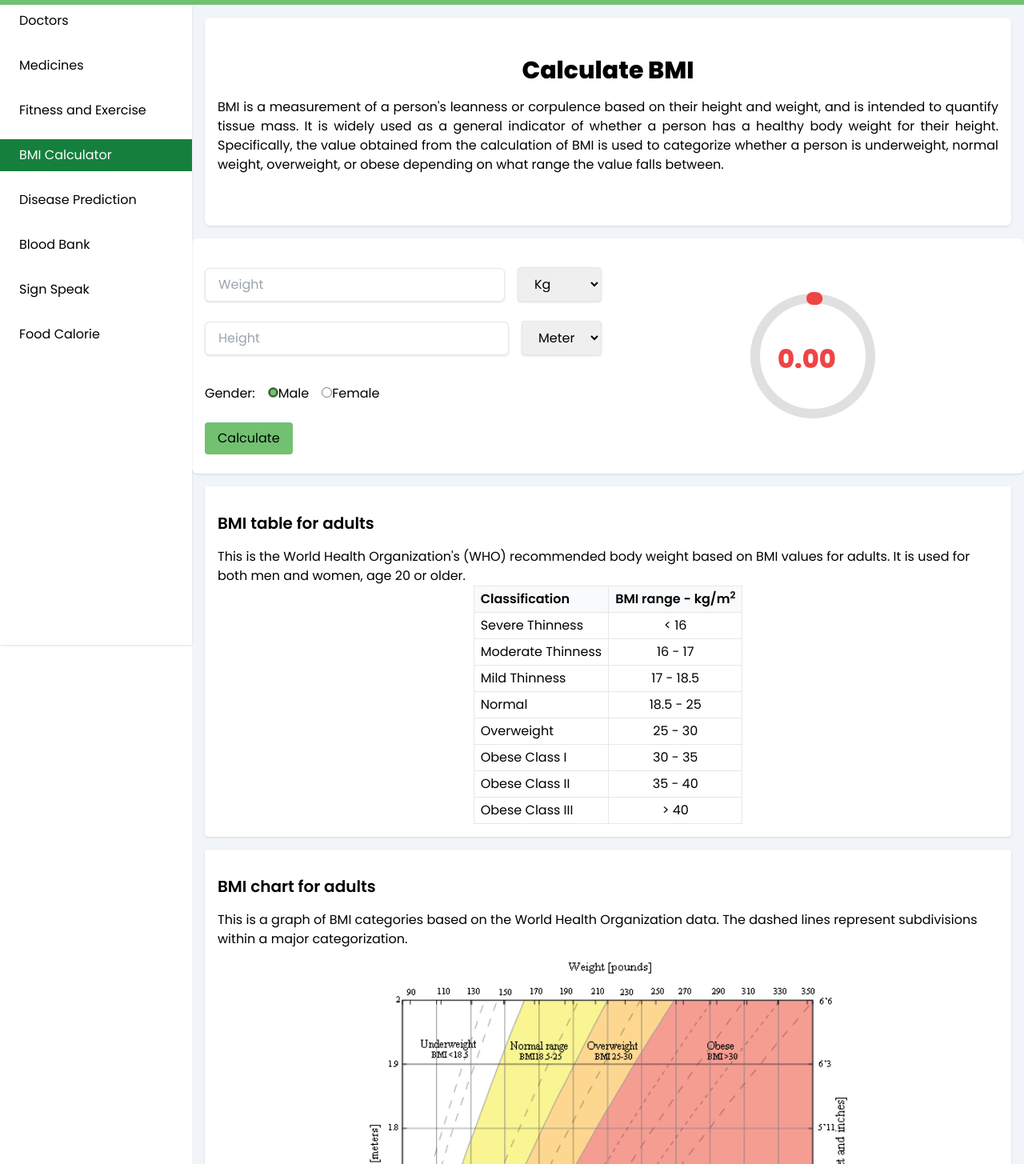
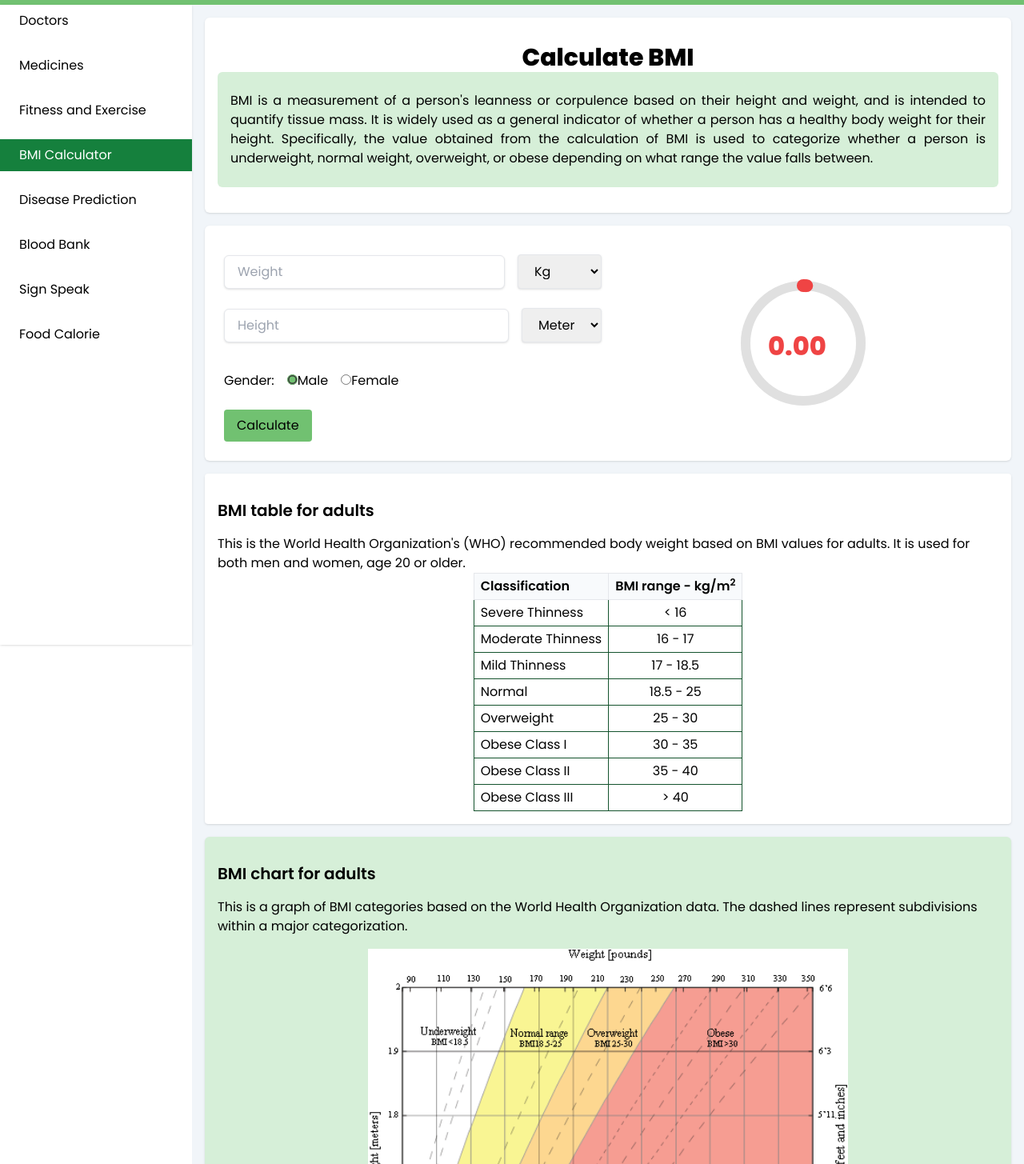
Before and after one commit to Khandakar227/javafest24, a Next.js app in the folder client/: page /bmi-calculator in a window 1280 px wide. Shown: the part 55-1510 px from the top of the page at 80% size. Built offline with nearby package versions, Linux system fonts and the light colour scheme; no server answers.

Commit message:
ui update

```diff
--- a/client/components/Layout.tsx
+++ b/client/components/Layout.tsx
@@ -3,6 +3,8 @@ import { Variants, motion } from "framer-motion"
 import Sidebar from "./Sidebar";
 import Navbar from "./Navbar";
 import { Poppins } from "next/font/google";
+import Image from "next/image";
+import Link from "next/link";
 
 const variants: Variants = {
   open: { opacity: 1, x: 0 },
@@ -33,8 +35,16 @@ export default function Layout({ children }: PropsWithChildren) {
         </div>
         <div className="flex-auto bg-slate-100 min-h-screen">
           {children}
+          <footer className="bg-[#71C171] text-gray-600 hover:text-white px-6 py-4 mt-8">
+
+
+        <Link href="/"><Image src={'/cerena-logo.png'} alt="Cerena" width={45} height={45} /></Link>
+        <p>&copy; {new Date().getFullYear()} Cerena. All rights reserved.</p>
+
+    </footer>
         </div>
       </div>
     </div>
+
   )
 }
--- a/client/pages/bmi-calculator.tsx
+++ b/client/pages/bmi-calculator.tsx
@@ -43,10 +43,10 @@ export default function BmiCalculator() {
       </Head>
       <Layout>
         <div
-          className={`shadow rounded-md px-4 py-12 m-4 bg-white text-center`}
+          className={`shadow rounded-md px-4 py-8 m-4 bg-white text-center`}
         >
           <h1 className="font-bold md:text-3xl text-2xl">Calculate BMI</h1>
-          <p className="mx-auto max-w-7xl text-justify py-4">
+          <p className="mx-auto max-w-7xl text-justify rounded-md py-6 px-4 bg-[#D6EFD8]">
             BMI is a measurement of a person's leanness or corpulence based on
             their height and weight, and is intended to quantify tissue mass. It
             is widely used as a general indicator of whether a person has a
@@ -57,7 +57,7 @@ export default function BmiCalculator() {
           </p>
         </div>
         <div
-          className={`shadow rounded-md px-4 py-6 m-4 bg-white mx-auto grid md:grid-cols-2 gap-4 justify-between items-center`}
+          className={`shadow rounded-md px-6 py-6 m-4 bg-white grid md:grid-cols-2 gap-4 justify-between items-center bg-[#D6EFD8]`}
         >
           <form onSubmit={calculate}>
             <div className="flex justify-center items-center gap-4 max-w-xl">
@@ -122,7 +122,7 @@ export default function BmiCalculator() {
                 Female
               </label>
             </div>
-            <button className="bg-primary px-4 py-2 rounded">Calculate</button>
+            <button className="bg-primary px-4 py-2 rounded hover:text-white">Calculate</button>
           </form>
           <div className="mx-auto">
             <BMIProgress bmi={bmi} />
@@ -136,26 +136,26 @@ export default function BmiCalculator() {
           </div>
         </div>
 
-        <div className="bg-white p-4 m-4 rounded shadow">
+        <div className="bg-white p-4 m-4 rounded shadow bg-[#D6EFD8]">
           <h2 className="text-xl font-semibold py-4">BMI table for adults</h2>
           <p>This is the World Health Organization's (WHO) recommended body weight based on BMI values for adults. It is used for both men and women, age 20 or older.</p>
           <table align="center">
-            <tbody>
+            <tbody className="border-b border-black rounded-2px">
               <tr><td className="font-semibold border px-2 py-1 bg-slate-50">Classification</td><td className="font-semibold border px-2 py-1 bg-slate-50">BMI range - kg/m<sup>2</sup></td></tr>
-              <tr><td className="border px-2 py-1">Severe Thinness</td><td className="border px-2 py-1" align="center">&lt; 16</td></tr>
-              <tr><td className="border px-2 py-1">Moderate Thinness</td><td className="border px-2 py-1" align="center">16 - 17</td></tr>
-              <tr><td className="border px-2 py-1">Mild Thinness</td><td className="border px-2 py-1" align="center">17 - 18.5</td></tr>
-              <tr><td className="border px-2 py-1">Normal</td><td className="border px-2 py-1" align="center">18.5 - 25</td></tr>
-              <tr><td className="border px-2 py-1">Overweight</td><td className="border px-2 py-1" align="center">25 - 30</td></tr>
-              <tr><td className="border px-2 py-1">Obese Class I</td><td className="border px-2 py-1" align="center">30 - 35</td></tr>
-              <tr><td className="border px-2 py-1">Obese Class II</td><td className="border px-2 py-1" align="center">35 - 40</td></tr>
-              <tr><td className="border px-2 py-1">Obese Class III</td><td className="border px-2 py-1" align="center">&gt; 40</td></tr>
+              <tr><td className="border border-green-900 px-2 py-1">Severe Thinness</td><td className="border border-green-900 px-2 py-1" align="center">&lt; 16</td></tr>
+              <tr><td className="border border-green-900 px-2 py-1">Moderate Thinness</td><td className="border border-green-900 px-2 py-1" align="center">16 - 17</td></tr>
+              <tr><td className="border border-green-900 px-2 py-1">Mild Thinness</td><td className="border border-green-900 px-2 py-1" align="center">17 - 18.5</td></tr>
+              <tr><td className="border border-green-900 px-2 py-1">Normal</td><td className="border border-green-900 px-2 py-1" align="center">18.5 - 25</td></tr>
+              <tr><td className="border border-green-900 px-2 py-1">Overweight</td><td className="border border-green-900 px-2 py-1" align="center">25 - 30</td></tr>
+              <tr><td className="border border-green-900 px-2 py-1">Obese Class I</td><td className="border border-green-900 px-2 py-1" align="center">30 - 35</td></tr>
+              <tr><td className="border border-green-900 px-2 py-1">Obese Class II</td><td className="border border-green-900 px-2 py-1" align="center">35 - 40</td></tr>
+              <tr><td className="border border-green-900 px-2 py-1">Obese Class III</td><td className="border border-green-900 px-2 py-1" align="center">&gt; 40</td></tr>
             </tbody>
           </table>
         </div>
 
 
-        <div className="bg-white p-4 m-4 rounded shadow">
+        <div className="bg-[#D6EFD8] p-4 m-4 rounded-md shadow">
           <h2 className="text-xl font-semibold py-4">BMI chart for adults</h2>
           <p className="pb-4">This is a graph of BMI categories based on the World Health Organization data. The dashed lines represent subdivisions within a major categorization.</p>
           <Image src="/bmi-chart.gif" alt="BMI Chart" width={600} height={400} className="mx-auto" />
--- a/client/pages/disease-prediction.tsx
+++ b/client/pages/disease-prediction.tsx
@@ -103,12 +103,12 @@ function DiseasePrediction() {
             <Layout>
                 <main className="grid md:grid-cols-2">
                     <div className="grid min-h-screen items-end">
-                        <div className="py-8 p-4 m-4 rounded bg-white shadow">
+                        <div className="py-8 p-4 m-4 rounded bg-white shadow bg-[#D6EFD8]">
                             <h1 className="text-xl font-bold">Enter your symptoms and receive an instant analysis. </h1>
                             <p>Our AI-powered prediction tool provides you with accurate insights to help you understand your health better.</p>
                         </div>
 
-                        <div className="py-8 p-4 m-4 rounded bg-white shadow">
+                        <div className="py-8 p-4 m-4 rounded bg-white shadow bg-[#D6EFD8]">
                             <ul>
                                 <li className="pb-4 font-semibold text-lg">How it Works:</li>
                                 <li>1. Enter your symptoms in the fields provided.</li>
@@ -118,11 +118,11 @@ function DiseasePrediction() {
                             <p className="pt-6 font-semibold text-sm">Note: This tool is for informational purposes only and is not a substitute for professional medical advice.</p>
                         </div>
 
-                        <div className="py-12">
+                        <div className="py-12 px-2">
                             {
                                 chats.map((chat, i) => (
                                     <div className={`flex ${chat.from == 'user' ? 'justify-end pl-4' : 'justify-start pr-4'}`} key={"chat " + i}>
-                                        <div className={`p-2 m-2 rounded ${chat.from == 'user' ? 'bg-green-200 text-end' : 'bg-gray-200'}`}>{chat.text}</div>
+                                        <div className={`p-2 m-2 rounded ${chat.from == 'user' ? 'bg-green-200 text-end' : 'bg-gray-200 px-4'}`}>{chat.text}</div>
                                     </div>
                                 ))
                             }
@@ -136,7 +136,7 @@ function DiseasePrediction() {
                                         className="text-sm outline-none p-2 rounded shadow border flex-1 h-14 resize-none"
                                         onChange={onAnswerChange}
                                     ></textarea>
-                                    <button disabled={loading} className="bg-primary rounded px-4 py-2" onClick={onRespond}>{loading ? <Spinner size={1} /> : 'Respond'}</button>
+                                    <button disabled={loading} className="bg-primary rounded px-4 py-2 hover:text-white" onClick={onRespond}>{loading ? <Spinner size={1} /> : 'Respond'}</button>
                                 </div>
                                 :
                                 <div className="flex gap-4 justify-center items-center px-2 py-3 w-full max-w-lg sticky bottom-0 mx-auto glass">
@@ -146,7 +146,7 @@ function DiseasePrediction() {
                                         className="text-sm outline-none p-2 rounded shadow border flex-1 h-14 resize-none"
                                         onChange={onPromptChange}
                                     ></textarea>
-                                    <button disabled={loading} className="bg-primary rounded px-4 py-2" onClick={onPredict}>{loading ? <Spinner size={1} /> : 'Predict'}</button>
+                                    <button disabled={loading} className="bg-primary rounded px-4 py-2 hover:text-white" onClick={onPredict}>{loading ? <Spinner size={1} /> : 'Predict'}</button>
                                 </div>
                         }
                     </div>
```
